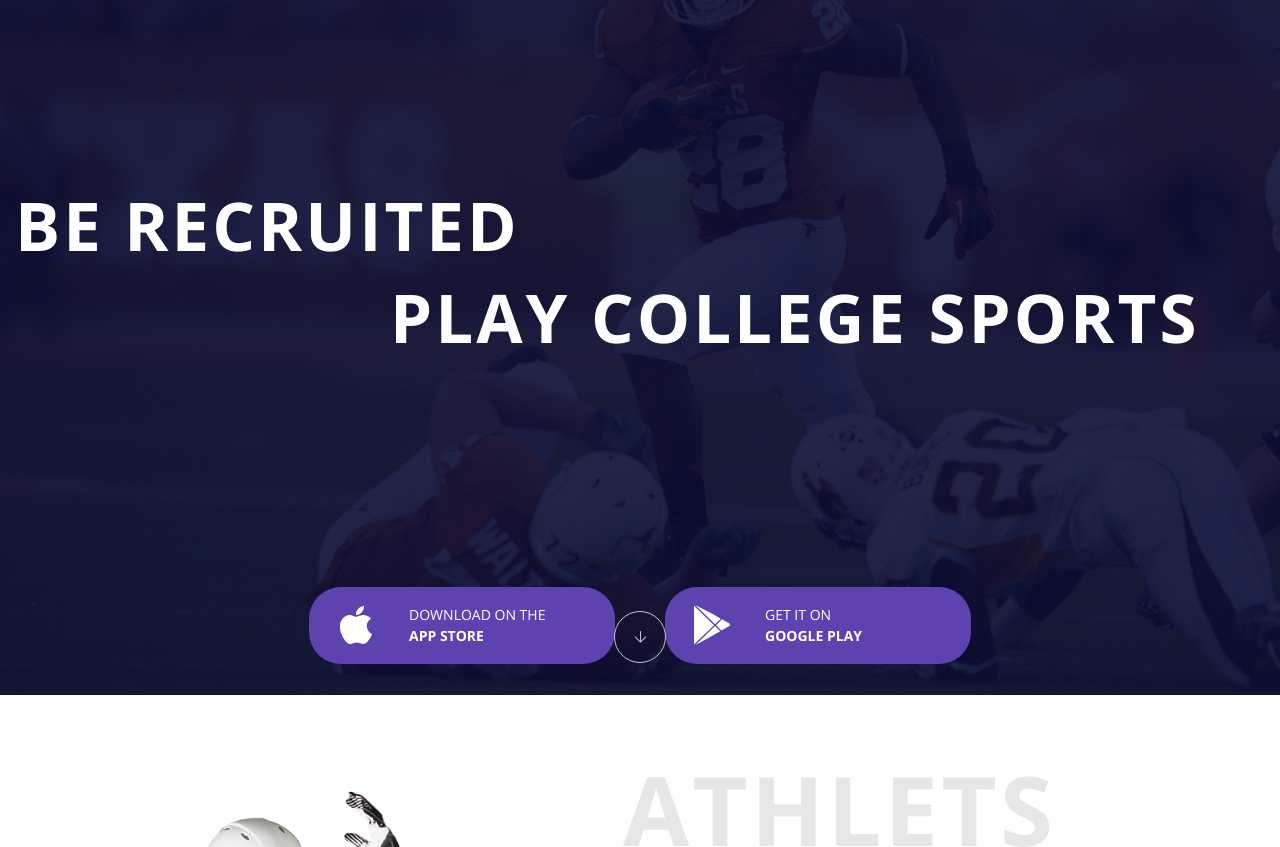
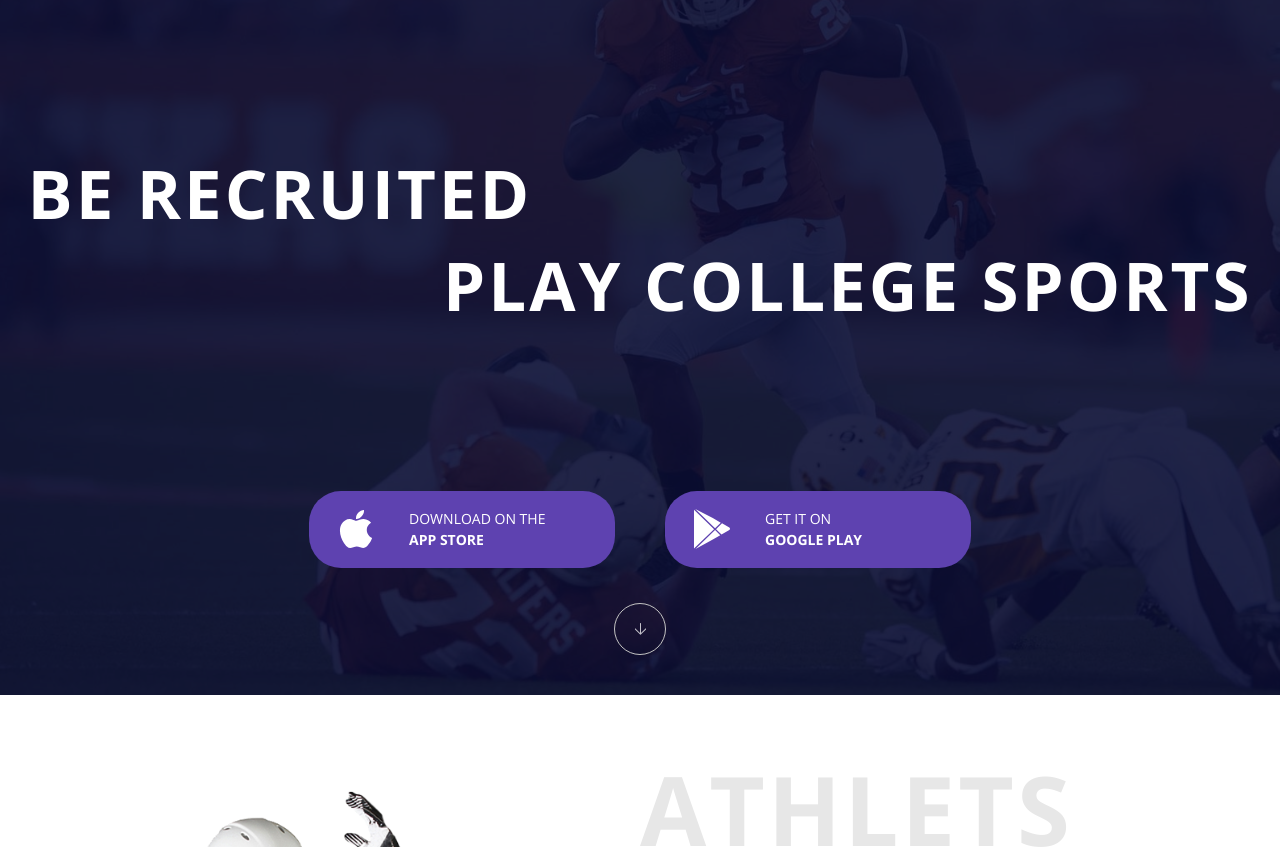
Before and after one commit to ChernyshevaNetology/mq-17-responsive, a plain HTML site: page index.html in a window 1280 px wide. Shown: the part 105-952 px from the top of the page. Drawn offline with nearby package versions, Linux system fonts and the light colour scheme; files whose address does not match are found by name.

Commit message:
Add files via upload

```diff
--- a/css/main.css
+++ b/css/main.css
@@ -75,7 +75,7 @@ body {
 .mobile_apps {
 	display: flex;
 	justify-content: center;
-	margin-top: 14rem;
+	margin-top: 10vh;
 }
 
 .button {
@@ -125,11 +125,13 @@ body {
 	color: #ffffff;
 	letter-spacing: 3px;
 	text-transform: uppercase;
-	margin-top: 12rem;
+	margin: 20vh auto;
+	width: 98%
+
 }
 
 .right {
-	margin-left: 30%;
+	text-align: right;
 }
 
 .section_title {
@@ -143,6 +145,7 @@ body {
 .players .section_title
 {
 	margin-top: 3rem;
+	flex-basis: 50%;
 }
 
 .section_subtitle {
@@ -170,10 +173,11 @@ body {
 }
 
 
-.athlets .container .section_title {
+/* .athlets .container .section_title {
 	flex-grow: 1;
 	margin-left: 38rem;
-}
+	border: 1px solid red;
+} */
 
 .growth .counter {
 	color: #0a0e34;
@@ -251,6 +255,7 @@ body {
 
 .header .container {
 	min-height: 100vh;
+
 }
 
 .arrow {
@@ -262,7 +267,7 @@ body {
     position: absolute;
     right: 0;
     left: 0;
-    bottom: 2rem;
+    bottom: 5vh;
 	margin: auto;
 	display: flex;
 	justify-content: center;
@@ -467,7 +472,10 @@ body {
 	margin-top: 1.5rem;
 }
 
-	}
+.section_counter {
+    padding: 1rem 1.5rem 1rem 1.5rem;
+
+}
 
 	/* .players:after {
 		background-size: 89%;
```
